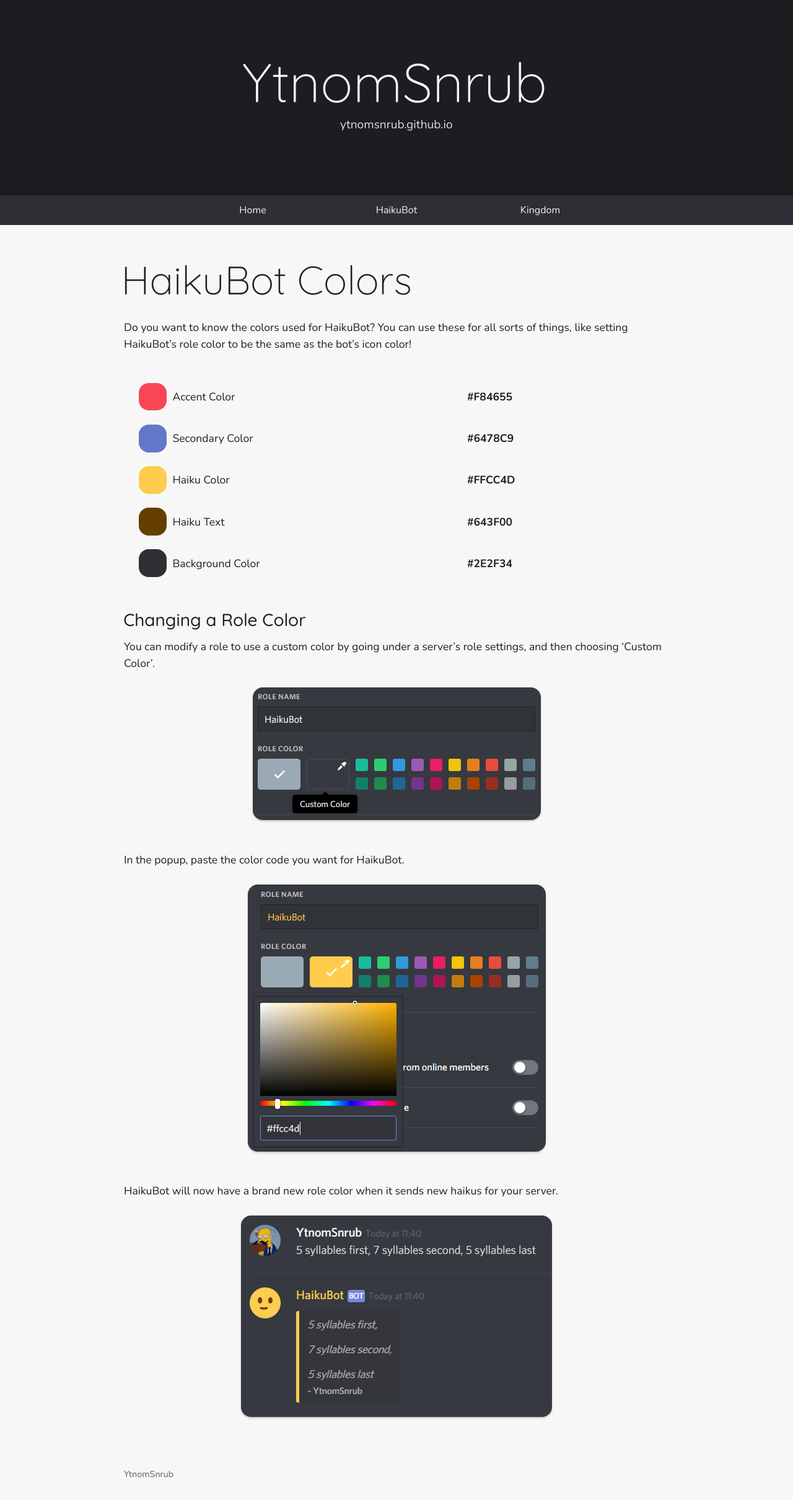
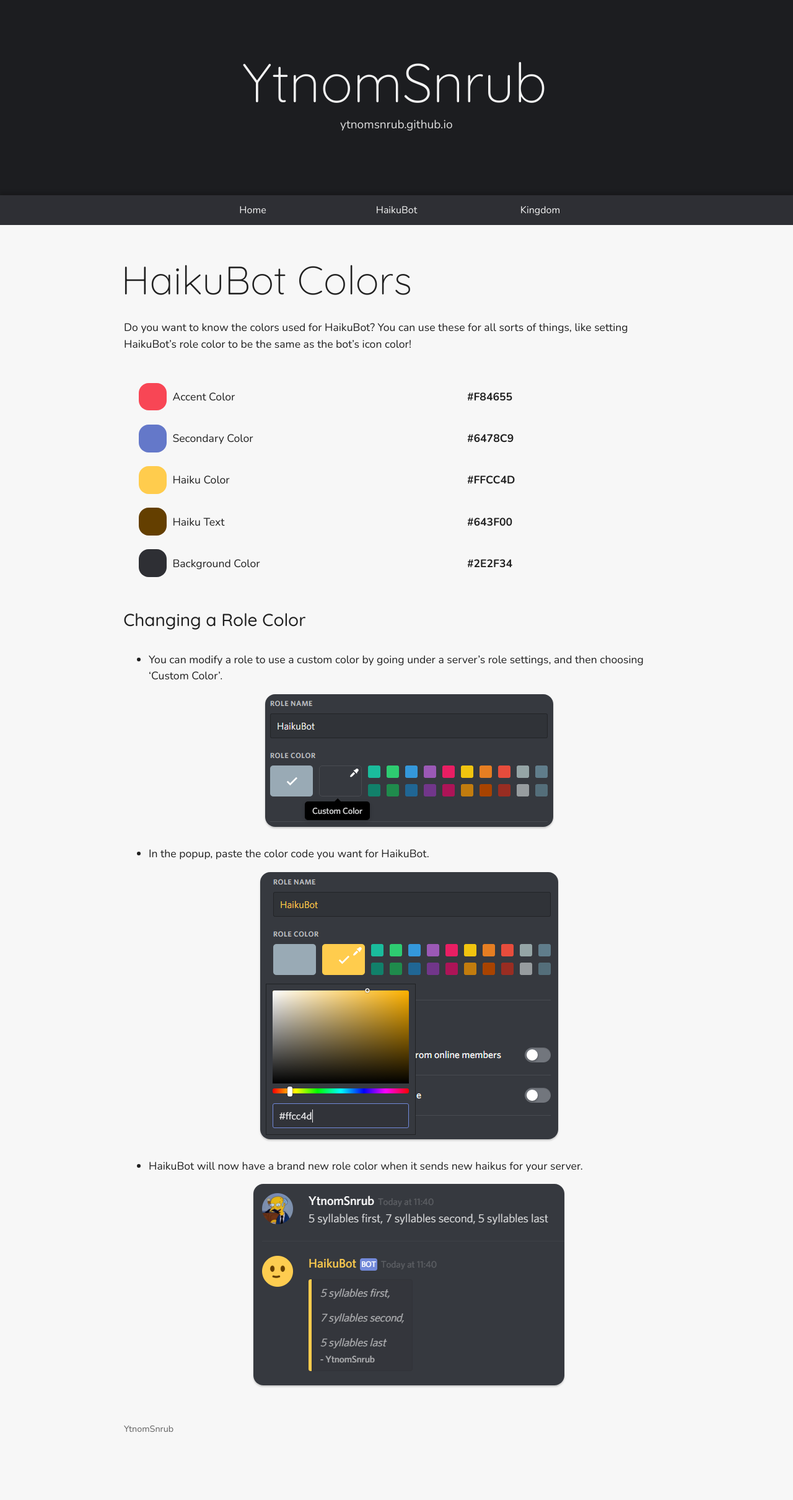
Before and after one commit to YtnomSnrub/ytnomsnrub.github.io, a Jekyll site: the page built from haikubot/guides/haikubot-colors.md, in a window 1280 px wide. Shown: the whole page at 62% size. Built offline with Jekyll 4.4.1, drawn with Linux system fonts in a browser that asks for light colours; nearby versions of some CDN libraries; our own code applies the rules of GitHub Pages for plain Markdown files; after the commit the page ends 2347 px from its top, so only the background shows below that.

Commit message:
Updated haiku log guide

```diff
--- a/haikubot/guides/haikubot-colors.md
+++ b/haikubot/guides/haikubot-colors.md
@@ -33,14 +33,6 @@ Do you want to know the colors used for HaikuBot? You can use these for all sort
 
 ## Changing a Role Color
 
-You can modify a role to use a custom color by going under a server's role settings, and then choosing 'Custom Color'.
-
-![Channel Role Settings](/haikubot/img/role_color.png)
-
-In the popup, paste the color code you want for HaikuBot.
-
-![Channel Role Settings](/haikubot/img/role_color_popup.png)
-
-HaikuBot will now have a brand new role color when it sends new haikus for your server.
-
-![Channel Role Settings](/haikubot/img/role_color_example.png)
+- You can modify a role to use a custom color by going under a server's role settings, and then choosing 'Custom Color'. ![Channel Role Settings](/haikubot/img/role_color.png)
+- In the popup, paste the color code you want for HaikuBot. ![Channel Role Settings](/haikubot/img/role_color_popup.png)
+- HaikuBot will now have a brand new role color when it sends new haikus for your server. ![Channel Role Settings](/haikubot/img/role_color_example.png)
```
Also changed, not shown: haikubot/guides/making-a-haiku-log.md (+6 -1 lines), haikubot/img/channel_settings_log.png (added), haikubot/img/haiku_log_set.png (added), haikubot/img/haiku_log_set_confirm.png (added).
